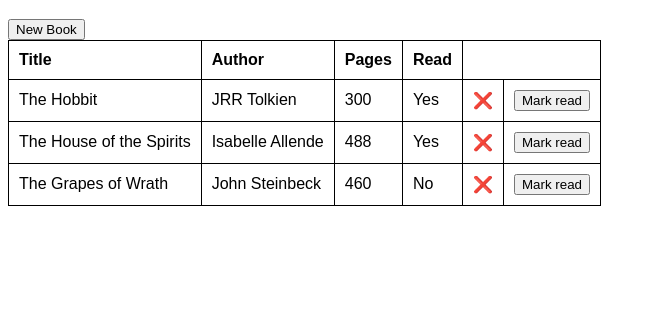
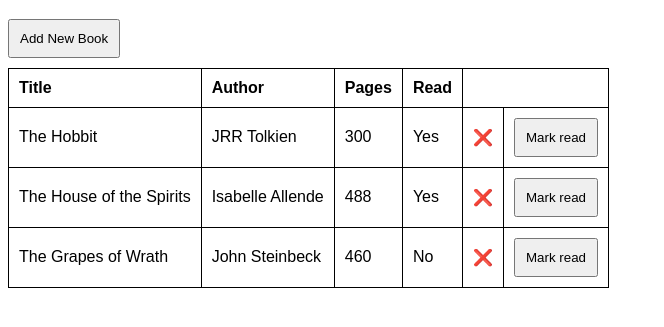
Before and after one commit to seraph404/library, a plain HTML site: page index.html in a window 1280 px wide. Shown: the part 61-388 px from the top of the page, without its empty margins (0-664 px from the left). Drawn offline with Linux system fonts and the light colour scheme.

Commit message:
Adjust styles

```diff
--- a/index.html
+++ b/index.html
@@ -10,7 +10,7 @@
   <body>
     <div id="container">
       <h1>Library</h1>
-      <button type="button" id="new-book-btn">New Book</button>
+      <button type="button" id="new-book-btn">Add New Book</button>
       <dialog id="new-book">
         <h2>Submit a new book</h2>
         <form id="book-form">
--- a/style.css
+++ b/style.css
@@ -22,6 +22,18 @@ form > div {
   justify-content: space-between;
   margin-bottom: 10px;
 }
+label {
+  font-weight: bold;
+}
+#new-book-btn {
+  margin-bottom: 10px;
+}
+button {
+  padding: 10px;
+}
+dialog {
+  border: 1px solid black;
+}
 form > button {
   margin-top: 10px;
 }
```
